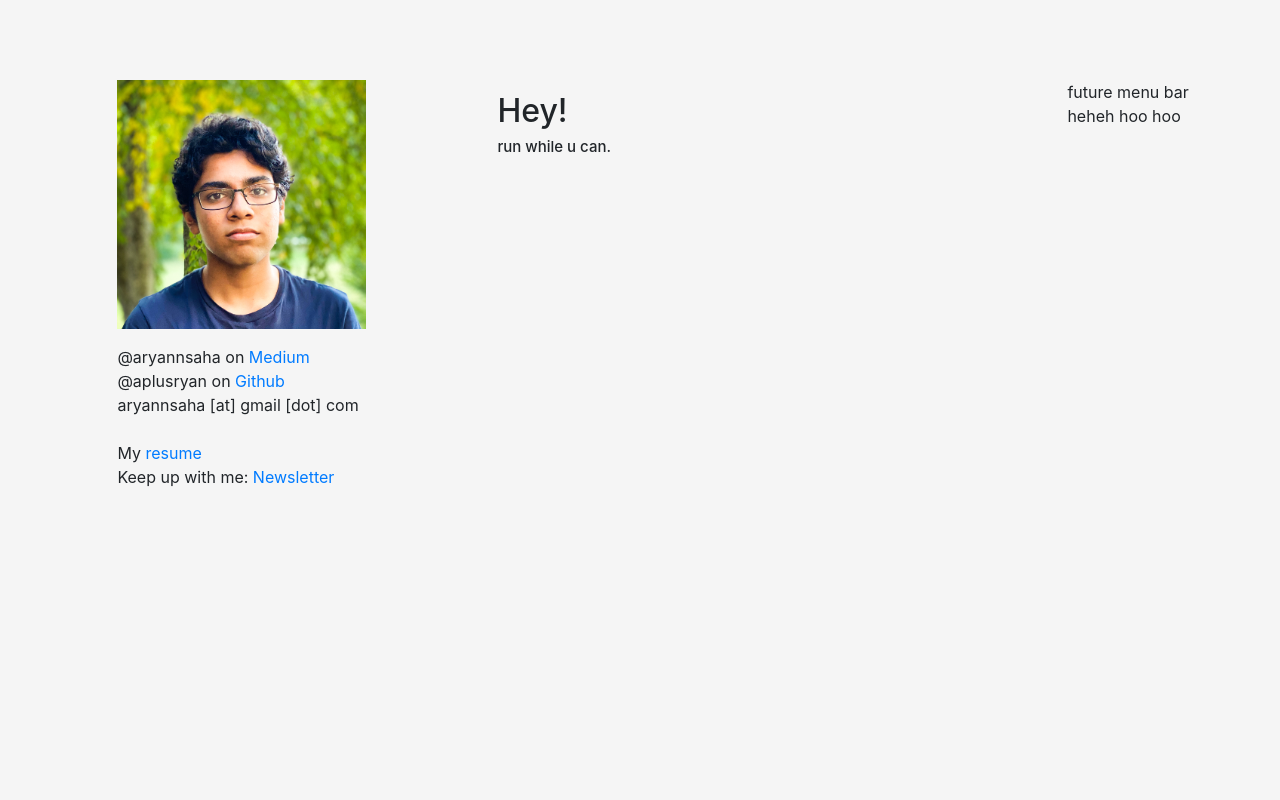
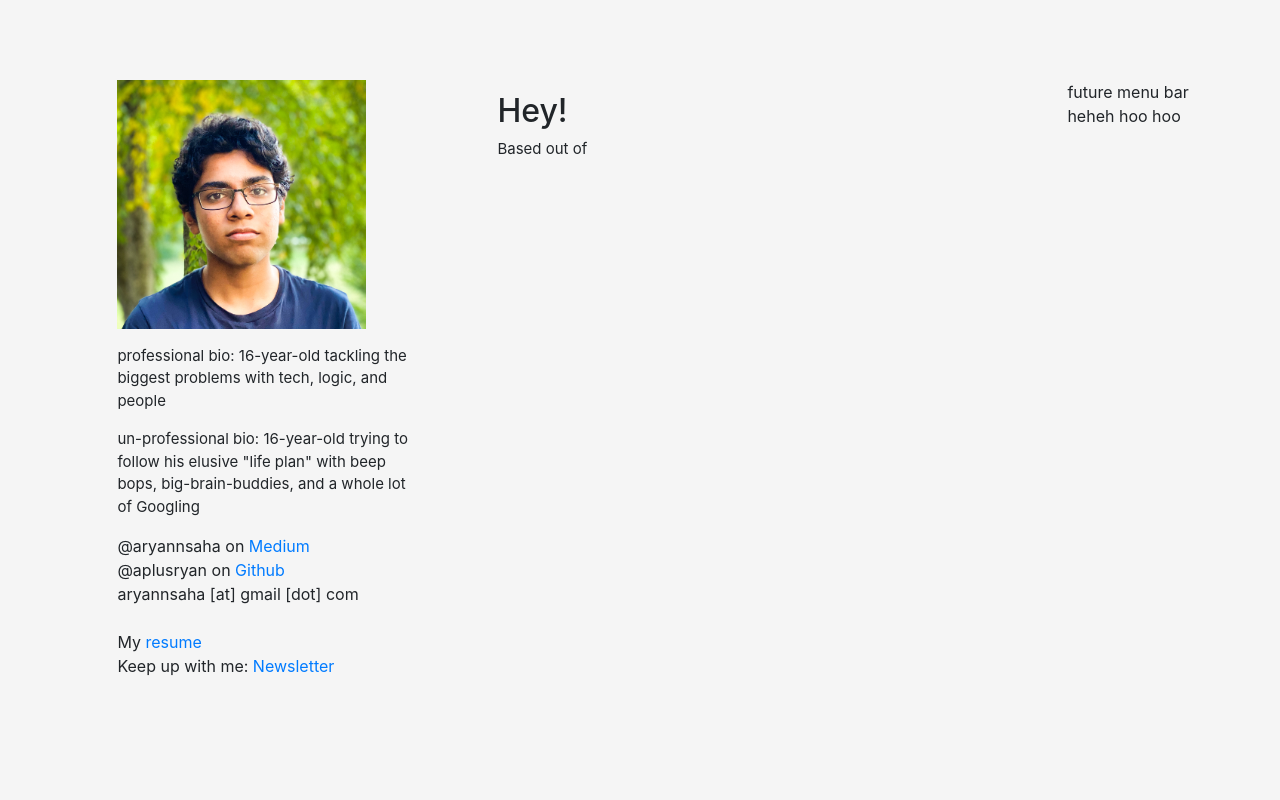
Before and after one commit to aplusryan/aplusryan.github.io, a plain HTML site: page index.html in a window 1280 px wide. Shown: the top 800 px of the page. Drawn offline with nearby package versions, Linux system fonts and the light colour scheme.

Commit message:
Zoo wee mama

```diff
--- a/index.html
+++ b/index.html
@@ -15,7 +15,8 @@
         <div class ="pfp">
         <img src="img/profilePicPNG.png" class="responsive">
         </div>
-
+        <p class="bio"> professional bio: 16-year-old tackling the <br>biggest problems with tech, logic, and people</p>
+        <p class="bio"> un-professional bio: 16-year-old trying to follow his elusive "life plan" with beep bops, big-brain-buddies, and a whole lot of Googling</p>
         <div> <a>@aryannsaha on </a><a href="https://aryannsaha.medium.com" target="_blank">Medium</a> </div>
         <div> <a>@aplusryan on </a><a href="https://github.com/aplusryan" target="_blank">Github</a> </div>
         <div> <a>aryannsaha [at] gmail [dot] com </a> </div>
@@ -26,11 +27,11 @@
 
     </div>
     <div class="col-sm-6 two">
-      <h2 class="header"> Hey!</2>
-      <p class="bio"> run while u can.<br><br><br><br><br><br><br><br><br><br><br><br><br><br><br><br><br><br><br><br><br><br><br><br><br><br><br><br><br><br><br><br><br><br><br><br><br><br><br><br><br><br><br><br><br><br><br><br>I'm a 16 year-old rising junior working on
-          a ton of different projects tackling various issues. I typically enjoy using Computer Vision or ML to solve problems that don't really demand AI solutions. <br> <br>
+      <h2 class="header"> Hey!</h2>
 
-          Some cool stuff: ML to find genes related to cancer growth, a web-forum to discover sustainable-products demand, and a ton more. </p>
+
+      <p> Based out of  </p>
+
     </div>
     <div class="col-sm-2 three">
       future menu bar heheh hoo hoo
--- a/main.css
+++ b/main.css
@@ -42,7 +42,7 @@
 
 .bio {
   margin-top: 1vh;
-  padding-right: 1vw;
+  padding-right: 4vw;
 }
 
 .pfp {
```
